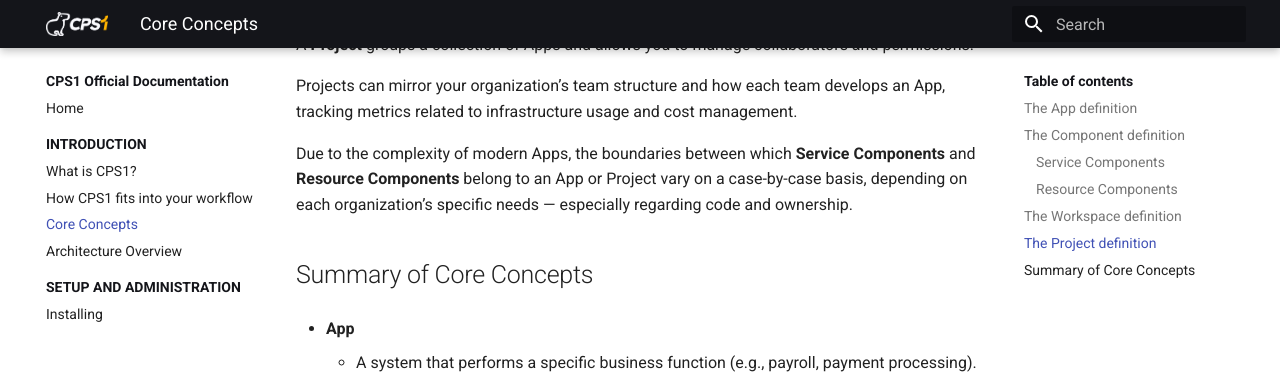
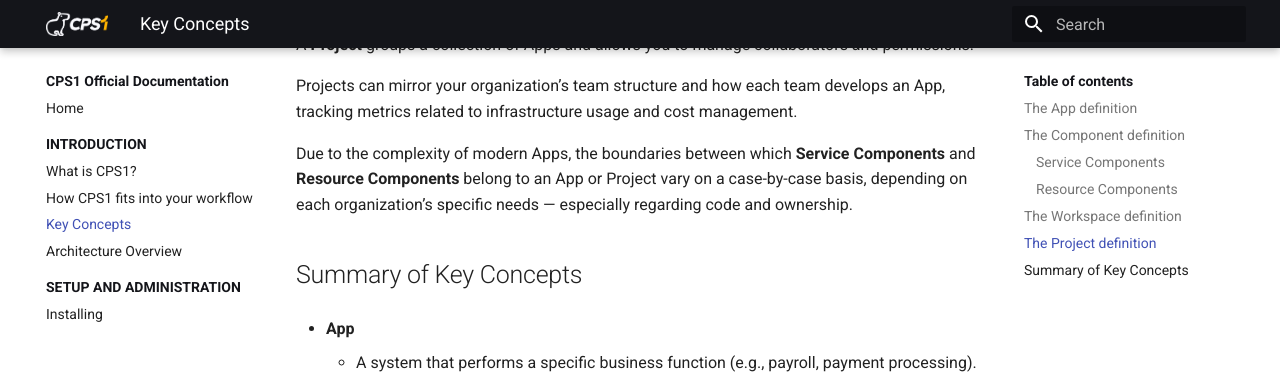
Before and after one commit to cps-1/docs, an MkDocs documentation site: the page built from docs/key-concepts.md, in a window 1280 px wide and 900 px high, scrolled down 3088 px. Shown: the top 378 px of the window. Built offline with MkDocs 1.6.1 and Material for MkDocs 9.7.7, drawn with Linux system fonts in a browser that asks for light colours; some of the changed text lies outside the part shown.

Commit message:
feat: use the term Key Concepts

```diff
--- a/docs/core-concepts.md
+++ b/docs/key-concepts.md
@@ -1,4 +1,4 @@
-# CPS1 Core Concepts
+# CPS1 Key Concepts
 
 CPS1 employs specific terminology to effectively model various system designs (architectures) and organizational team structures.
 
@@ -88,7 +88,7 @@ Projects can mirror your organization’s team structure and how each team devel
 
 Due to the complexity of modern Apps, the boundaries between which **Service Components** and **Resource Components** belong to an App or Project vary on a case-by-case basis, depending on each organization’s specific needs — especially regarding code and ownership.
 
-## Summary of Core Concepts
+## Summary of Key Concepts
 
 - **App**
     - A system that performs a specific business function (e.g., payroll, payment processing).
--- a/mkdocs.yml
+++ b/mkdocs.yml
@@ -28,7 +28,7 @@ nav:
   - Introduction:
     - What is CPS1?: what-is-cps1.md
     - How CPS1 fits into your workflow: how-cps1-fits-workflow.md
-    - Core Concepts: core-concepts.md
+    - Key Concepts: key-concepts.md
     - Architecture Overview: architecture-overview.md
   - Setup and administration:
     - Installing: installing.md
```
